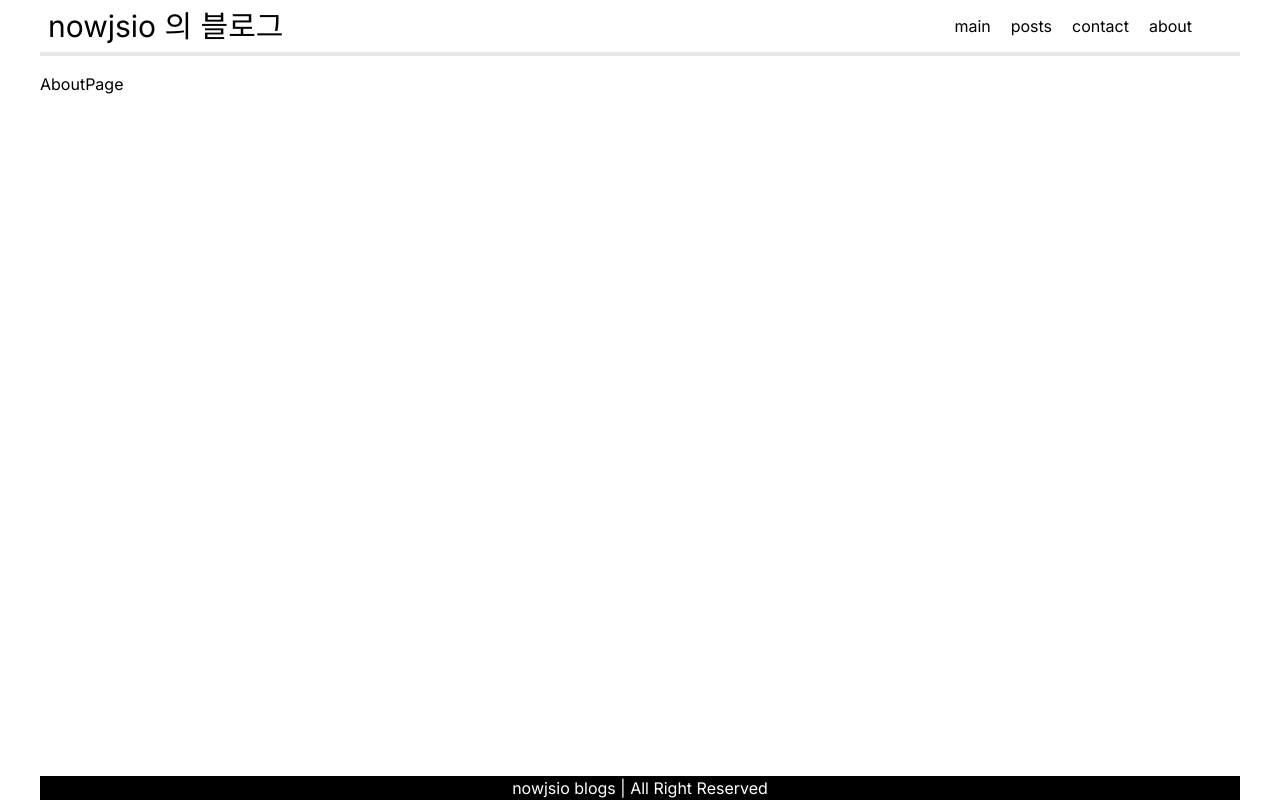
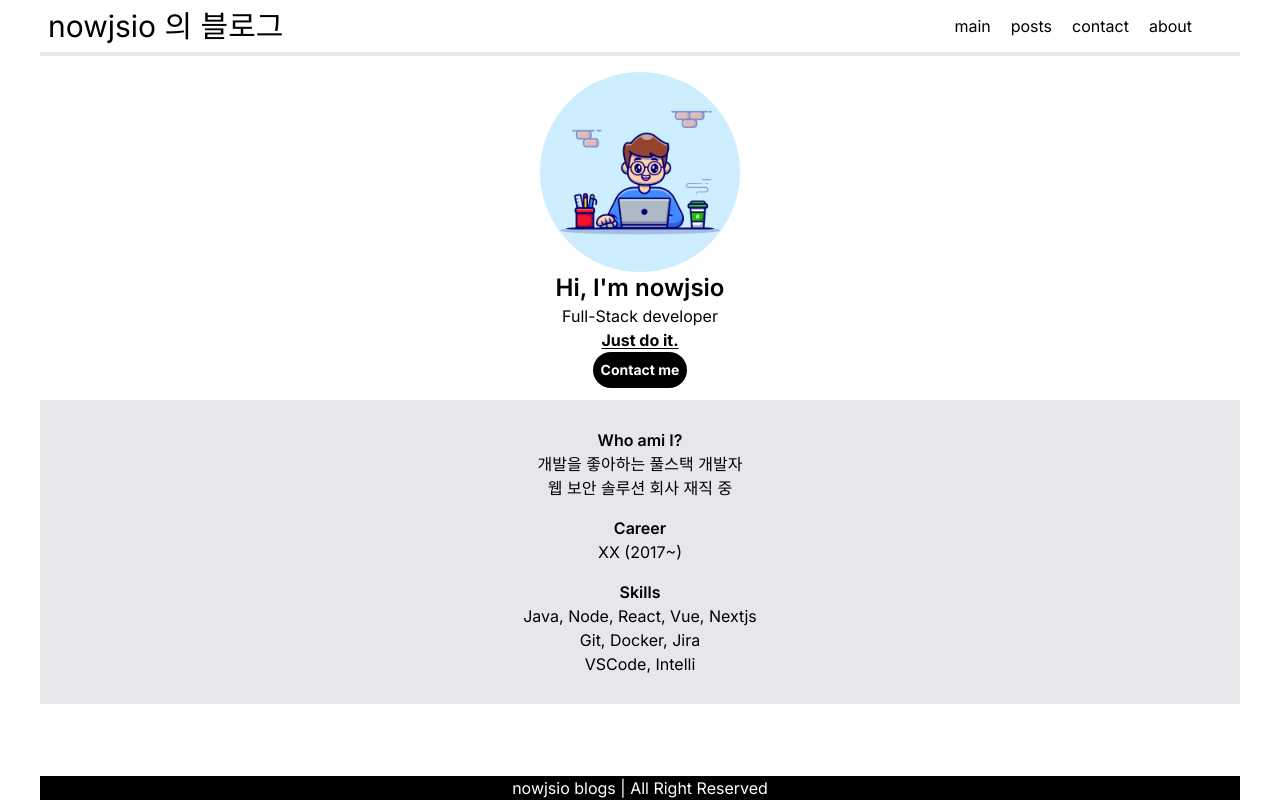
Before and after one commit to nowjsio/self-blog-nextjs, a Next.js app: page /about in a window 1280 px wide. Built offline with nearby package versions, Linux system fonts and the light colour scheme.

Commit message:
feat: feat "AboutMe" component on mainPage aboutPage

```diff
--- a/src/app/(main)/page.tsx
+++ b/src/app/(main)/page.tsx
@@ -3,22 +3,13 @@ import Link from 'next/link';
 import { getPosts } from '@/service/posts';
 import PostCard, { PostCardType } from '@/components/server/PostCard/PostCard';
 import CustomCarousel from '@/components/client/CustomCarousel/CustomCarousel';
+import AboutMe from '@/components/server/AboutMe/AboutMe';
 export default async function MainPage() {
   const posts = await getPosts();
   return (
     <>
       <div className="flex flex-col">
-        <section className="flex flex-col items-center">
-          <Image src="/images/programmer-character.jpg" alt="programmer character image" width={200} height={200} className="rounded-full" />
-          <div>
-            <p className="text-center text-2xl font-semibold">Hi, I&apos;m nowjsio</p>
-            <p className="text-center text-base ">Full-Stack developer</p>
-            <p className="text-center text-base font-bold underline underline-offset-2">Just do it.</p>
-          </div>
-          <Link className="p-2 bg-black rounded-full font-bold text-white text-sm " href={'contact'}>
-            Contact me
-          </Link>
-        </section>
+        <AboutMe />
         <section className="mt-5">
           <p className="text-xl font-semibold">Featured Posts</p>
           <div className="flex flex-wrap justify-start items-center">
@@ -28,11 +19,11 @@ export default async function MainPage() {
             })}
           </div>
         </section>
-        <section>
-          <CustomCarousel posts={posts} />
-        </section>
         <section className="mt-5">
           <p className="text-xl font-semibold">You may likes</p>
+          <section>
+            <CustomCarousel posts={posts} />
+          </section>
         </section>
       </div>
     </>
--- a/src/app/about/page.tsx
+++ b/src/app/about/page.tsx
@@ -1,7 +1,32 @@
+import AboutMe from '@/components/server/AboutMe/AboutMe';
+
 export default function AboutPage() {
   return (
     <>
-      <h1>AboutPage</h1>
+      <div className="flex flex-col">
+        <AboutMe />
+        <div className="p-5 mt-3 mb-3 bg-gray-200 flex flex-col justify-center items-center text-center">
+          <section className="mt-2 mb-2">
+            <p className="font-semibold text-base">Who ami I?</p>
+            <article>
+              개발을 좋아하는 풀스택 개발자
+              <br />웹 보안 솔루션 회사 재직 중
+            </article>
+          </section>
+          <section className="mt-2 mb-2">
+            <p className="font-semibold text-base">Career</p>
+            <article>XX (2017~)</article>
+          </section>
+          <section className="mt-2 mb-2">
+            <p className="font-semibold text-base">Skills</p>
+            <article>
+              Java, Node, React, Vue, Nextjs <br />
+              Git, Docker, Jira <br />
+              VSCode, Intelli
+            </article>
+          </section>
+        </div>
+      </div>
     </>
   );
 }
--- /dev/null
+++ b/src/components/server/AboutMe/AboutMe.tsx
@@ -0,0 +1,17 @@
+import Image from 'next/image';
+import Link from 'next/link';
+export default function AboutMe() {
+  return (
+    <section className="flex flex-col items-center">
+      <Image src="/images/programmer-character.jpg" alt="programmer character image" width={200} height={200} className="rounded-full" />
+      <div>
+        <p className="text-center text-2xl font-semibold">Hi, I&apos;m nowjsio</p>
+        <p className="text-center text-base ">Full-Stack developer</p>
+        <p className="text-center text-base font-bold underline underline-offset-2">Just do it.</p>
+      </div>
+      <Link className="p-2 bg-black rounded-full font-bold text-white text-sm " href={'contact'}>
+        Contact me
+      </Link>
+    </section>
+  );
+}
```
